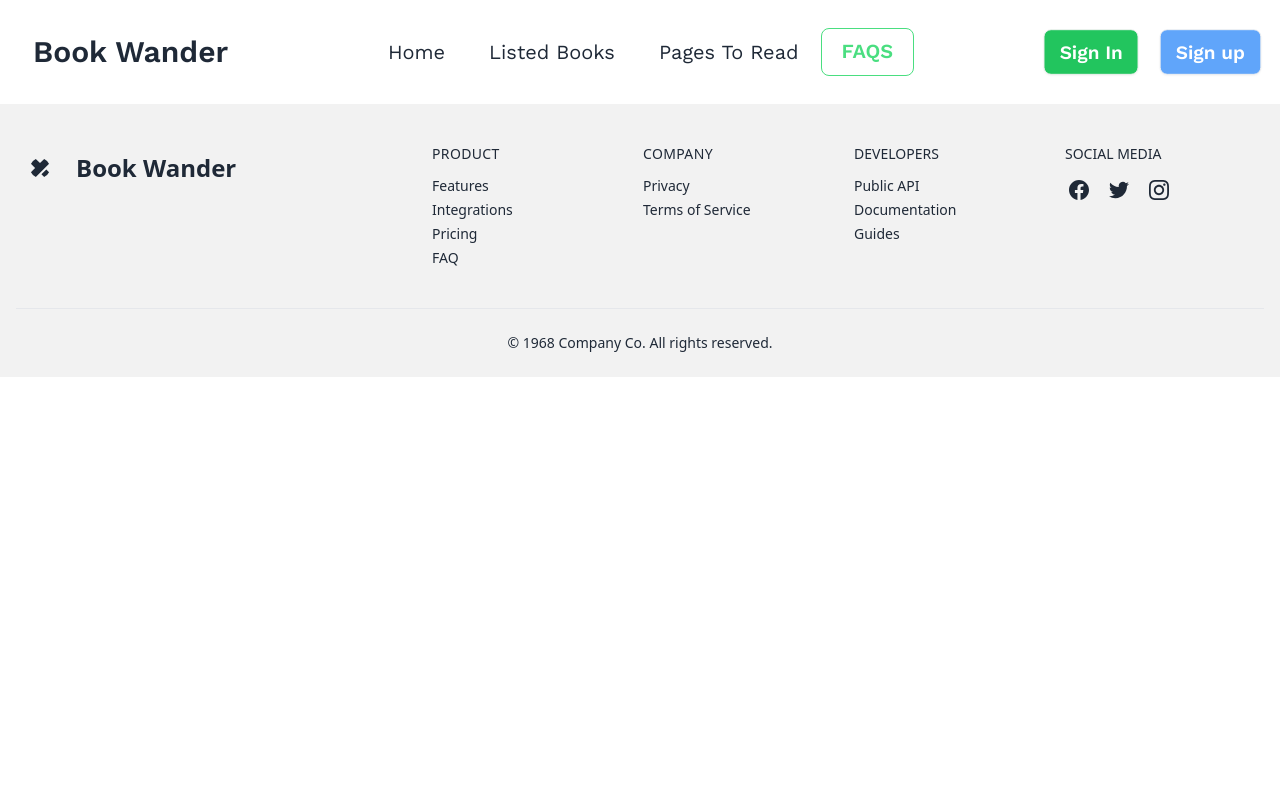
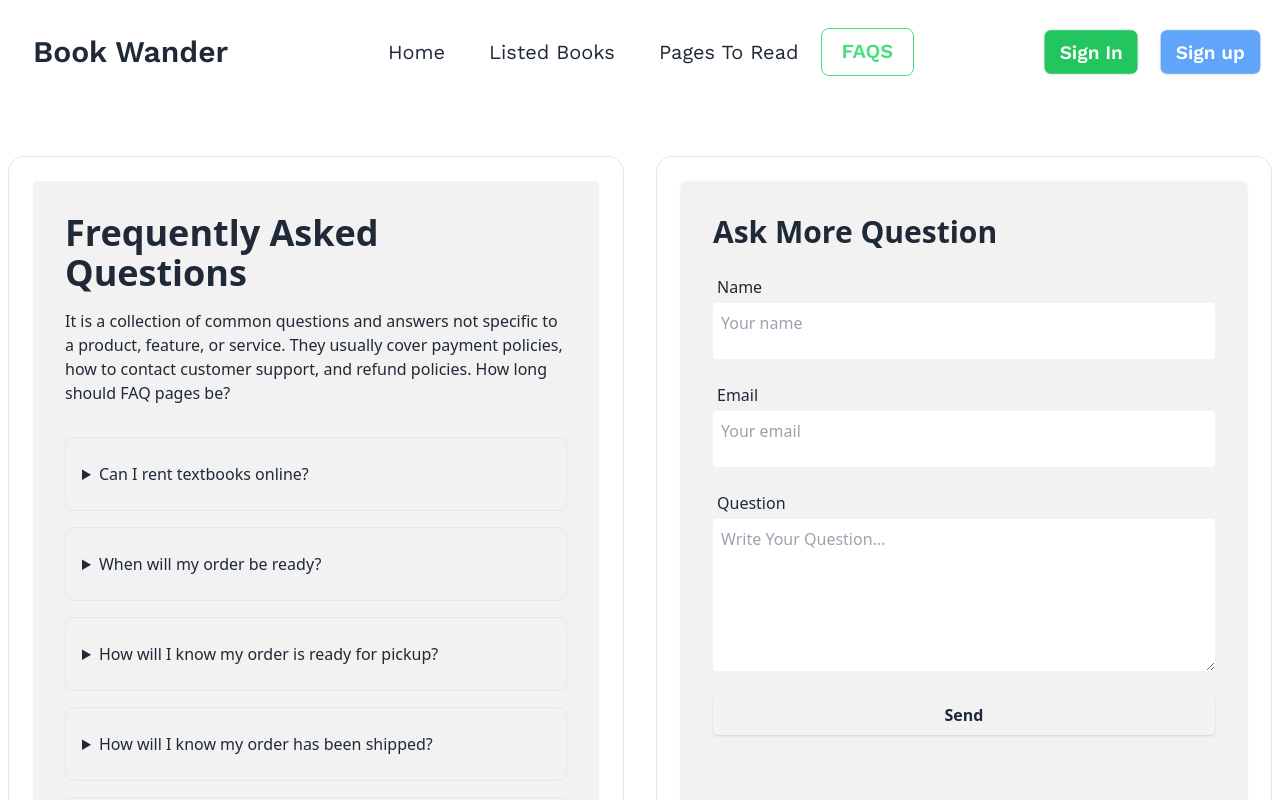
Before and after one commit to Afroza5848/assignment-8-book-wander-, a React (Vite) app: page /faqs in a window 1280 px wide. Shown: the top 800 px of the page. Built offline with nearby package versions, Linux system fonts and the light colour scheme; a web font is replaced by a local one.

Commit message:
added FAQs section

```diff
--- a/src/components/Faqs/Faqs.jsx
+++ b/src/components/Faqs/Faqs.jsx
@@ -2,8 +2,62 @@
 
 const Faqs = () => {
     return (
-        <div>
-
+        <div className="grid lg:grid-cols-2 grid-cols-1 my-16 gap-8">
+            <div>
+                <section className=" border border-gray-200 p-6 rounded-2xl dark:text-gray-800">
+                    <div className="container flex flex-col justify-center bg-base-200 rounded px-4 py-8 mx-auto md:p-8">
+                        <h2 className="text-2xl font-semibold sm:text-4xl">Frequently Asked Questions</h2>
+                        <p className="mt-4 mb-8 dark:text-gray-600">It is a collection of common questions and answers not specific to a product, feature, or service. They usually cover payment policies, how to contact customer support, and refund policies. How long should FAQ pages be?</p>
+                        <div className="space-y-4">
+                            <details className="w-full border rounded-lg">
+                                <summary className="px-4 py-6 focus:outline-none focus-visible:dark:ring-violet-600">Can I rent textbooks online?</summary>
+                                <p className="px-4 py-6 pt-0 ml-4 -mt-4 dark:text-gray-600">Yes! If your textbook is available as a rental, a price for new rental or used rental will appear on the selection screen. Add the desired item to your cart. You must agree to the rental terms before you can complete your transaction.
+                                </p>
+                            </details>
+                            <details className="w-full border rounded-lg">
+                                <summary className="px-4 py-6 focus:outline-none focus-visible:dark:ring-violet-600">When will my order be ready?</summary>
+                                <p className="px-4 py-6 pt-0 ml-4 -mt-4 dark:text-gray-600">You will know your order is ready for pickup after you receive your second email, showing "Ready for Pickup". Bring your photo ID and web order confirmation number to the pickup counter. Most orders are processed in 24 business hours (Monday-Friday only).
+                                </p>
+                            </details>
+                            <details className="w-full border rounded-lg">
+                                <summary className="px-4 py-6 focus:outline-none focus-visible:dark:ring-violet-600">How will I know my order is ready for pickup?</summary>
+                                <p className="px-4 py-6 pt-0 ml-4 -mt-4 dark:text-gray-600">You will receive a second email when your order is ready. You can also log in to your account from our website to check your order status. When the status says Complete or Shipped, your order is ready at the bookstore.
+                                </p>
+                            </details>
+                            <details className="w-full border rounded-lg">
+                                <summary className="px-4 py-6 focus:outline-none focus-visible:dark:ring-violet-600">How will I know my order has been shipped?</summary>
+                                <p className="px-4 py-6 pt-0 ml-4 -mt-4 dark:text-gray-600">You will receive an email from the Don Bookstore when we have processed your order. You can also check your order status by logging in to your account from our website.
+                                </p>
+                            </details>
+                            <details className="w-full border rounded-lg">
+                                <summary className="px-4 py-6 focus:outline-none focus-visible:dark:ring-violet-600">What if I forget to pick up my books?</summary>
+                                <p className="px-4 py-6 pt-0 ml-4 -mt-4 dark:text-gray-600">If you do not pick up your web order within 21 days of the order being placed your order will be considered abandoned. The Campus Store will make at least one attempt via email, to contact the customer about picking up their order. Abondoned orders can be refunded by customer request if: the request is made within the first 21 days of class start. After this period, a gift card can be issued for the refund.
+                                </p>
+                            </details>
+                        </div>
+                    </div>
+                </section>
+            </div>
+            <section className=" dark:text-gray-800 border border-gray-200 p-6 rounded-2xl">
+                <form className="container w-full h-full p-8 mx-auto space-y-6 rounded-md shadow bg-base-200">
+                    <h2 className="w-full text-3xl font-bold leading-tight">Ask More Question</h2>
+                    <div>
+                        <label  className="block mb-1 ml-1">Name</label>
+                        <input id="name" type="text" placeholder="Your name" required="" className="block w-full p-2 rounded focus:outline-none focus:ring focus:ring-opacity-25 bg-white pb-6" />
+                    </div>
+                    <div>
+                        <label className="block mb-1 ml-1">Email</label>
+                        <input id="email" type="email" placeholder="Your email" required="" className="block w-full p-2 pb-6 rounded focus:outline-none focus:ring focus:ring-opacity-25 " />
+                    </div>
+                    <div>
+                        <label className="block mb-1 ml-1">Question</label>
+                        <textarea id="message" type="text" placeholder="Write Your Question..." className="block w-full p-2 pb-24 rounded autoexpand focus:outline-none focus:ring focus:ring-opacity-25dark:bg-gray-100"></textarea>
+                    </div>
+                    <div>
+                        <button type="submit" className="w-full px-4 py-2 font-bold rounded shadow focus:outline-none focus:ring  focus:ring-opacity-50 dark:bg-green-500   dark:text-gray-50">Send</button>
+                    </div>
+                </form>
+            </section>
         </div>
     );
 };
--- a/src/components/ReadBooks/ReadBooks.jsx
+++ b/src/components/ReadBooks/ReadBooks.jsx
@@ -13,9 +13,10 @@ const ReadBooks = () => {
         const data = JSON.parse(localStorage.getItem('books')) || [];
         setLocalData(data)
     }, []);
-// sort rating
+
+    // sort rating
     const handleSortRating = () => {
-        const ratingSort = [localData].sort((a,b) =>  b.rating - a.rating);
+        const ratingSort = localData.sort((a,b) =>  b.rating - a.rating);
         if(ratingSort){
             setSortedRating(ratingSort);
         }
@@ -27,6 +28,7 @@ const ReadBooks = () => {
             setSortedTotalPages(totalPageSort);
         }
     }
+
     // sort publish year
     const handleSortPublishYear = () => {
         const totalYearSort = localData.sort((a,b)=> b.yearOfPublishing - a.yearOfPublishing);
@@ -36,12 +38,12 @@ const ReadBooks = () => {
     }
 
     return (
-        <div>
+        <div className="mb-10">
             <div className="flex justify-center items-center mb-8">
                 <details className="dropdown">
                     <summary className="m-1 btn bg-green-500 text-white text-xl font-semibold">Sort By <IoIosArrowDown /></summary>
                     <ul className="p-2 shadow menu dropdown-content z-[1] bg-base-200 rounded-box w-52">
-                        <li onClick={()=>handleSortRating(sortedRating)}><a>Rating</a></li>
+                        <li onClick={()=> handleSortRating(sortedRating)}><a>Rating</a></li>
                         <li onClick={()=> handleSortPage(sortedTotalPage)}><a>Number of pages</a></li>
                         <li onClick={()=> handleSortPublishYear(sortedPublishYear)}><a>Publisher Year</a></li>
                     </ul>
--- a/src/components/WishlistBooks/WishlistBooks.jsx
+++ b/src/components/WishlistBooks/WishlistBooks.jsx
@@ -42,7 +42,7 @@ const WishlistBooks = () => {
                 <details className="dropdown">
                     <summary className="m-1 btn bg-green-500 text-white text-xl font-semibold">Sort By <IoIosArrowDown /></summary>
                     <ul className="p-2 shadow menu dropdown-content z-[1] bg-base-200 rounded-box w-52">
-                        <li onClick={()=>handleSortRating(sortedRating)}><a>Rating</a></li>
+                        <li onClick={()=> handleSortRating(sortedRating)}><a>Rating</a></li>
                         <li onClick={()=> handleSortPage(sortedTotalPage)}><a>Number of pages</a></li>
                         <li onClick={()=> handleSortPublishYear(sortedPublishYear)}><a>Publisher Year</a></li>
                     </ul>
```
